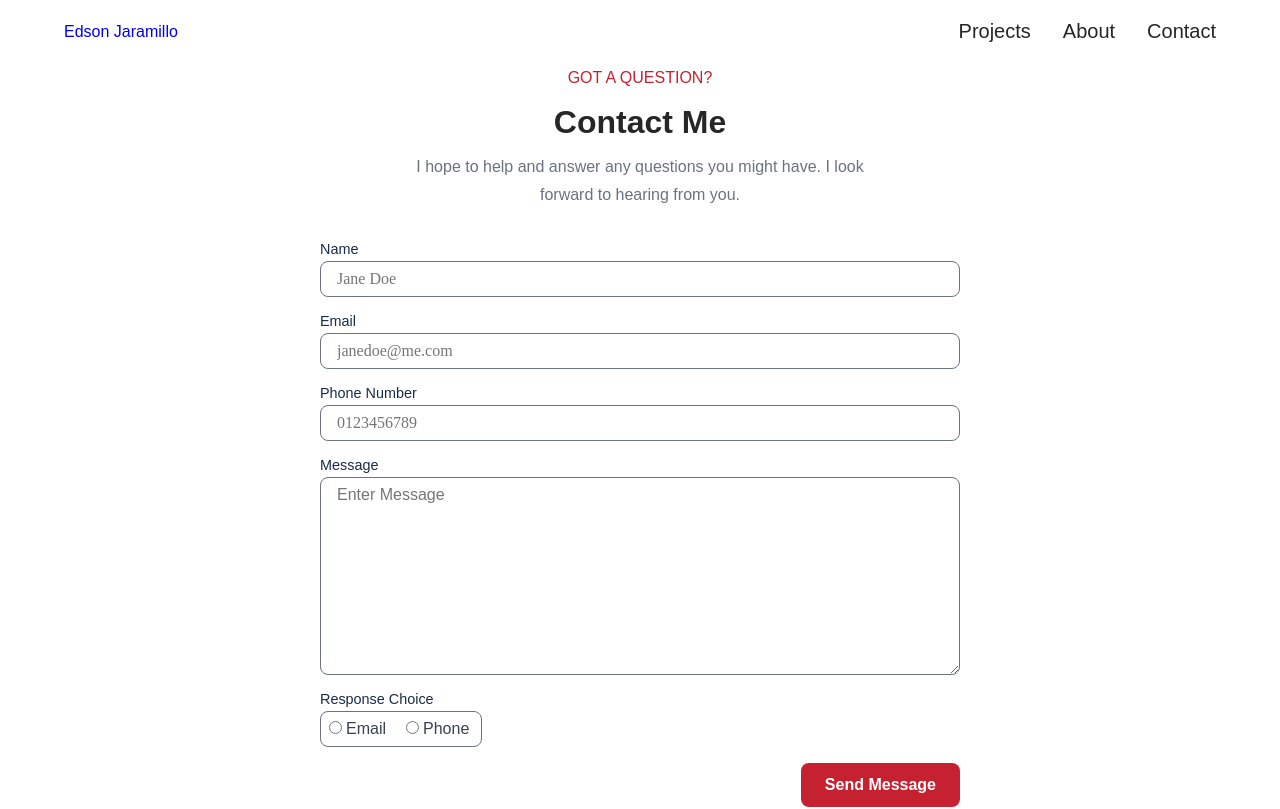
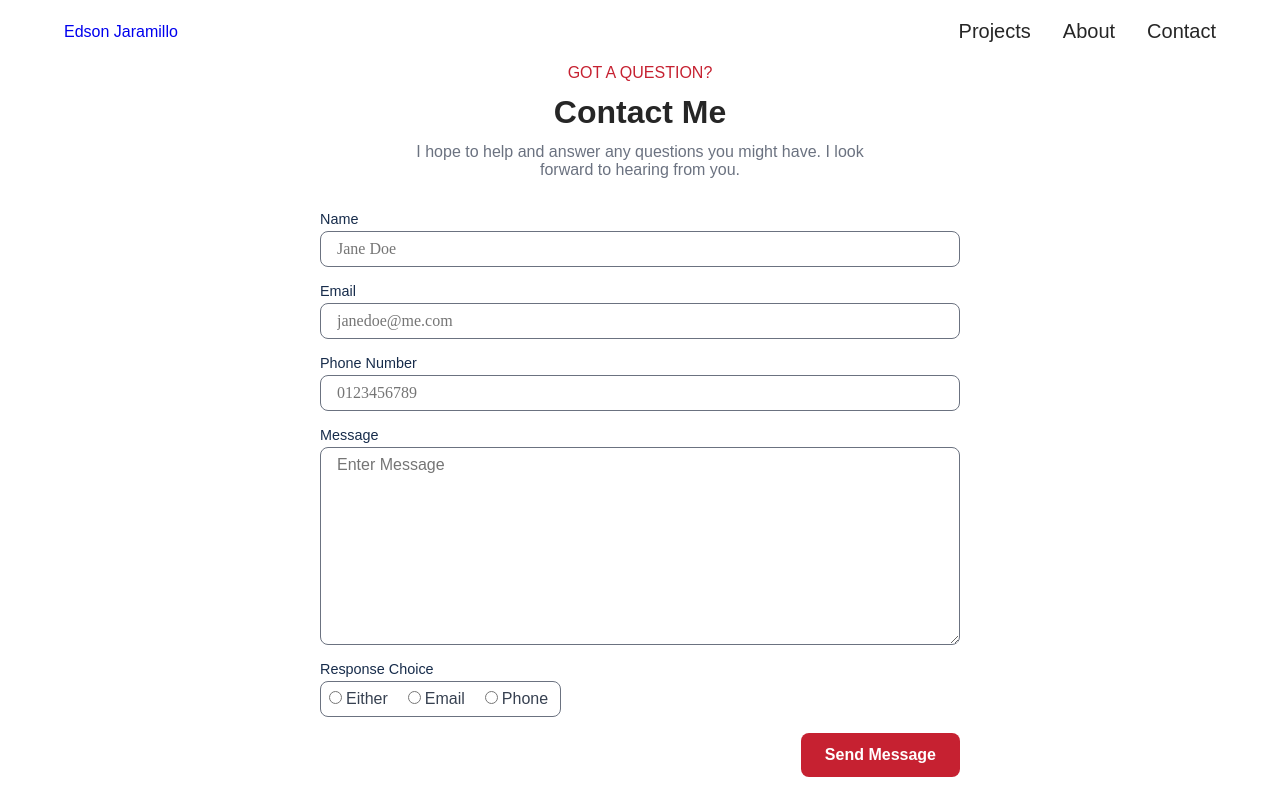
Before and after one commit to edsonjaramillo/portfolio, a Next.js app: page /contact in a window 1280 px wide. Shown: the top 809 px of the page. Built offline with nearby package versions, Linux system fonts and the light colour scheme.

Commit message:
regex, success notification

```diff
--- a/pages/contact.tsx
+++ b/pages/contact.tsx
@@ -19,7 +19,11 @@ const ContactPage = () => {
   const onSubmit = async (data: any) => {
     const { name } = data;
 
-    console.log(data);
+    toastNotification(
+      'success',
+      `Thank you ${name} for your message. I will get back to you as soon as possible.`,
+      5000
+    );
 
     // const templateParameters = {
     //   name: data.name,
@@ -55,19 +59,19 @@ const ContactPage = () => {
 
       <div className='contact'>
         <div className='contact__grid'>
-          <p className='contact__greeting'>GOT A QUESTION?</p>
+          <span className='contact__greeting'>GOT A QUESTION?</span>
           <h1 className='contact__header'>Contact Me</h1>
-          <p className='contact__subheader'>
-            I hope to help and answer any questions you might have. I look forward to hearing
-            from you.
-          </p>
+          <span className='contact__subheader'>
+            I hope to help and answer any questions you might have. I look forward to hearing from
+            you.
+          </span>
         </div>
       </div>
 
       <form
         className='form'
         onSubmit={handleSubmit(onSubmit, () =>
-          toastNotification('error', 'Check input fields')
+          toastNotification('error', 'Check input requirements.')
         )}>
         <div className='form__grid responsive-width-form'>
           <FormGroupLabel name='name' label='Name' errors={errors.name}>
@@ -85,7 +89,13 @@ const ContactPage = () => {
               name='email'
               placeholder='janedoe@me.com'
               register={register}
-              req={{ required: { value: true, message: 'Required' } }}
+              req={{
+                required: { value: true, message: 'Required' },
+                pattern: {
+                  value: /^[A-Z0-9._%+-]+@[A-Z0-9.-]+\.[A-Z]{2,4}$/i,
+                  message: 'Invalid email address',
+                },
+              }}
             />
           </FormGroupLabel>
           <FormGroupLabel name='phone' label='Phone Number' errors={errors.phone}>
@@ -94,7 +104,15 @@ const ContactPage = () => {
               name='phone'
               placeholder='0123456789'
               register={register}
-              req={{ required: { value: true, message: 'Required' } }}
+              req={{
+                required: { value: true, message: 'Required' },
+                pattern: {
+                  value: /^[0-9]+$/,
+                  message: 'Must be 10 digit numbers',
+                },
+                minLength: { value: 10, message: 'Must be 10 digits' },
+                maxLength: { value: 10, message: 'Must be 10 digits' },
+              }}
             />
           </FormGroupLabel>
           <FormGroupLabel name='message' label='Message' errors={errors.message}>
@@ -108,6 +126,15 @@ const ContactPage = () => {
           {/* Choice */}
           <FormGroupLabel name='' label='Response Choice' errors={errors.choice}>
             <div className='form__radiogroup'>
+              <label className='form__radiolabel' htmlFor='choice-Either'>
+                <RadioInput
+                  name='choice'
+                  value='Either'
+                  register={register}
+                  req={{ required: { value: true, message: 'Required' } }}
+                />
+                Either
+              </label>
               <label className='form__radiolabel' htmlFor='choice-Email'>
                 <RadioInput
                   name='choice'
```
